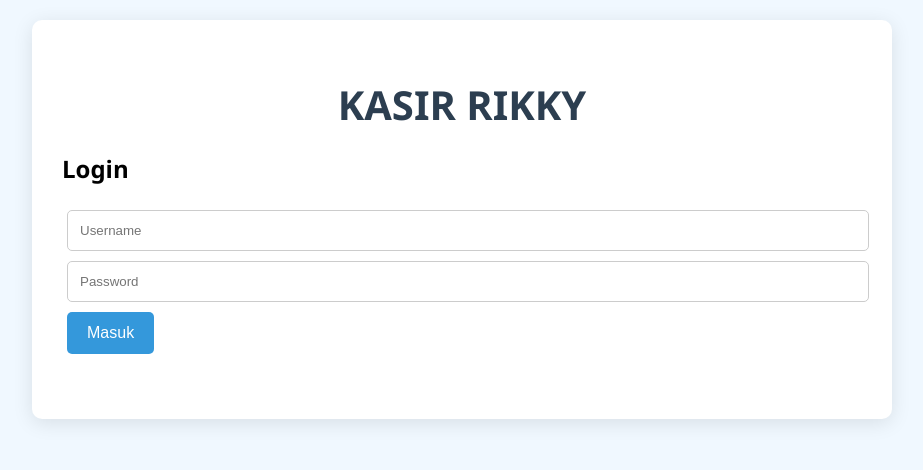
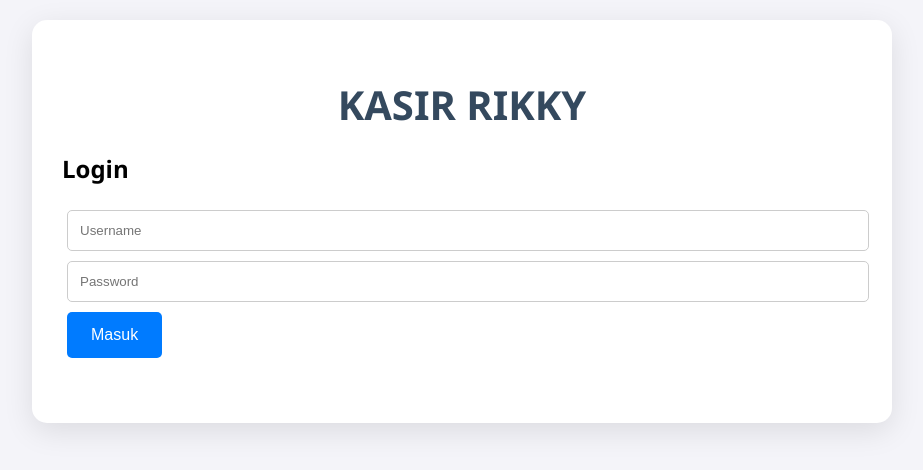
Before and after one commit to Aplikasirikky/Kasir, a plain HTML site: page index.html in a window 1280 px wide. Shown: the whole page, without its empty margins (178-1101 px from the left). Drawn offline with Linux system fonts and the light colour scheme.

Commit message:
Update style.css

```diff
--- a/style.css
+++ b/style.css
@@ -1,6 +1,6 @@
 body {
     font-family: 'Segoe UI', Tahoma, Geneva, Verdana, sans-serif;
-    background-color: #f0f8ff; /* Warna latar belakang yang lebih cerah */
+    background-color: #f4f4f9; /* Warna latar belakang netral */
     margin: 0;
     padding: 20px;
 }
@@ -8,23 +8,23 @@ body {
 .container {
     max-width: 800px;
     margin: auto;
-    background: white;
+    background: #ffffff; /* Warna latar belakang putih */
     padding: 30px;
-    border-radius: 10px; /* Sudut yang lebih bulat */
-    box-shadow: 0 4px 20px rgba(0, 0, 0, 0.1); /* Bayangan yang lebih dalam */
+    border-radius: 15px; /* Sudut yang lebih bulat */
+    box-shadow: 0 8px 30px rgba(0, 0, 0, 0.1); /* Bayangan yang lebih dalam */
 }
 
 h1 {
     text-align: center;
-    color: #2c3e50; /* Warna yang lebih gelap untuk kontras */
+    color: #34495e; /* Warna yang lebih gelap untuk kontras */
     font-size: 2.5em; /* Ukuran huruf lebih besar */
     margin-bottom: 20px; /* Jarak bawah yang lebih besar */
 }
 
 button {
     margin: 5px;
-    padding: 12px 20px; /* Padding yang lebih besar */
-    background-color: #3498db; /* Warna biru yang lebih cerah */
+    padding: 14px 24px; /* Padding yang lebih besar */
+    background-color: #007bff; /* Warna biru cerah */
     color: white;
     border: none;
     border-radius: 5px;
@@ -34,7 +34,7 @@ button {
 }
 
 button:hover {
-    background-color: #2980b9; /* Warna saat hover */
+    background-color: #0056b3; /* Warna saat hover */
     transform: translateY(-2px); /* Efek angkat saat hover */
 }
 
@@ -58,13 +58,13 @@ th, td {
 }
 
 th {
-    background-color: #3498db; /* Mengganti warna header tabel */
+    background-color: #007bff; /* Mengganti warna header tabel */
     color: white; /* Mengubah warna teks header */
     font-weight: bold; /* Menebalkan teks header */
 }
 
 tr:nth-child(even) {
-    background-color: #ecf0f1; /* Warna latar belakang untuk baris genap */
+    background-color: #f2f2f2; /* Warna latar belakang untuk baris genap */
 }
 
 tr:hover {
@@ -81,7 +81,7 @@ input {
 }
 
 input:focus {
-    border-color: #3498db; /* Warna border saat fokus */
+    border-color: #007bff; /* Warna border saat fokus */
     outline: none; /* Menghilangkan outline default */
 }
 
@@ -101,7 +101,7 @@ input[type="number"] {
 .alert {
     padding: 12px;
     margin: 10px 0;
-    border: 1px solid #3498db;
+    border: 1px solid #007bff; /* Warna border yang lebih cerah */
     border-radius: 5px;
     color: #333;
     background-color: #eaf8ff; /* Warna latar belakang alert yang lebih lembut */
```
